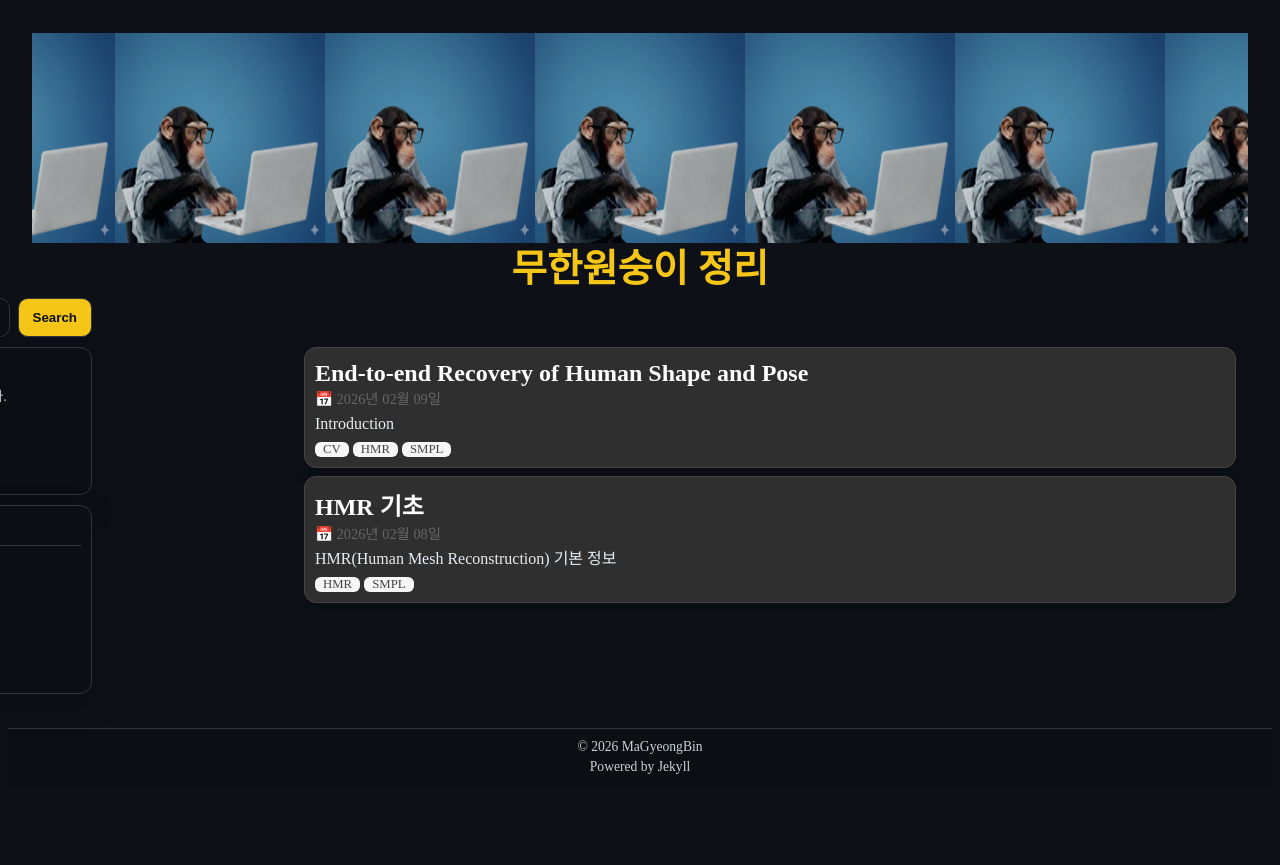
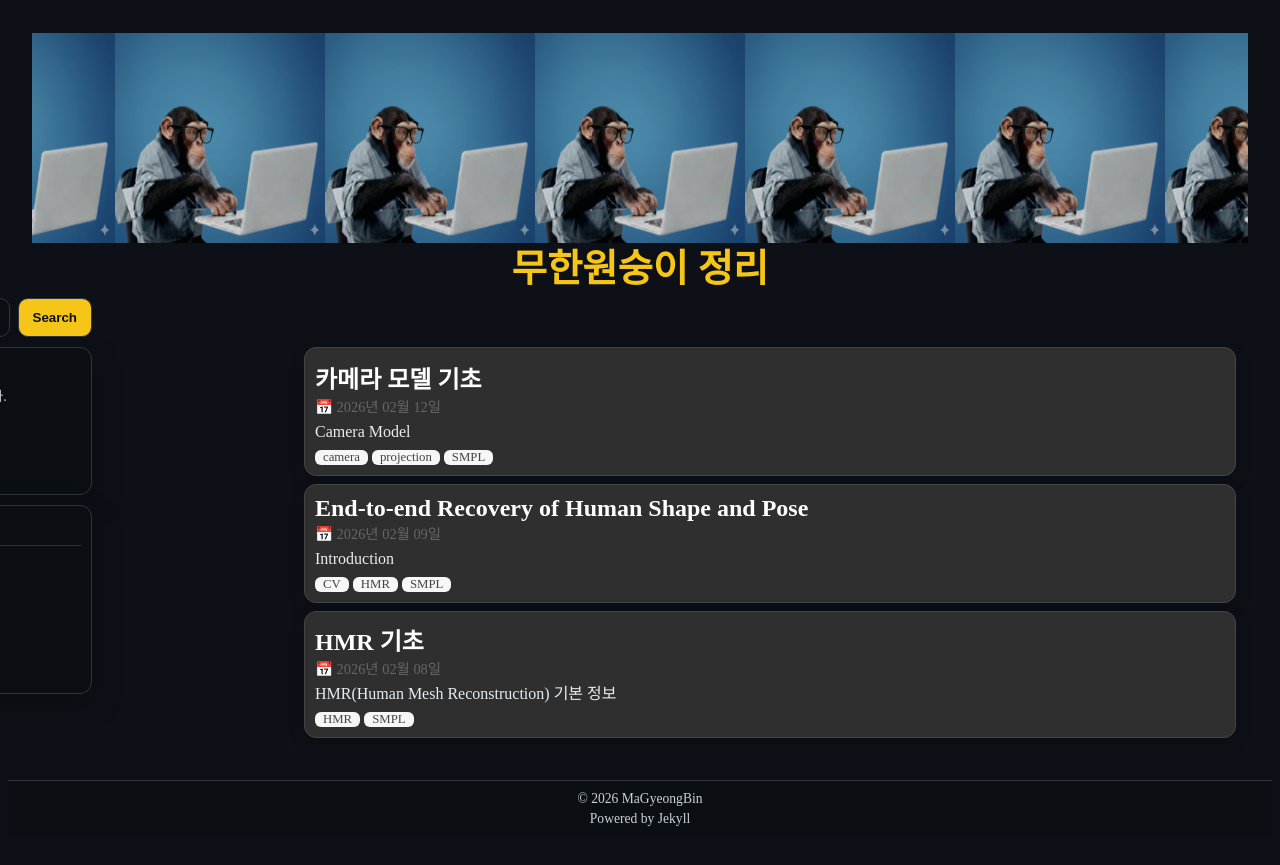
Before and after one commit to MaGyeongBin/MaGyeongBin.github.io, a Jekyll site: the page built from index.html, in a window 1280 px wide. Shown: the top 865 px of the page. Built offline with Jekyll 4.4.1, drawn with Linux system fonts in a browser that asks for light colours; the list of posts is cut into pages by our own code; part of the change alters nothing that is shown.

Commit message:
study-Basis of Camera

```diff
--- a/_config.yml
+++ b/_config.yml
@@ -44,7 +44,7 @@ typosize: false
 sidebar:
   location: "Seoul, Korea"
   github: "https://github.com/MaGyeongBin"
-  email: "mailto:magyeongbin5@gmail.com"
+  email: "mailto:magyeongbin5(at)gmail(dot)com"
 
 # Footer attribution
 footer_text: "Follow: Feed · © 2026 kimjy99 · Powered by Jekyll & Minimal Mistakes"
--- /dev/null
+++ b/_posts/2026-02-12-camera.md
@@ -0,0 +1,57 @@
+---
+layout: post
+title: "카메라 모델 기초"
+categories: [study]
+tags: [camera, projection, SMPL]
+---
+
+## Camera Model
+
+- 3D 좌표(X, Y, Z) 를 2D(u, v) 위치로 바꿔주는 규칙을 의미
+
+### 카메라 모델의 종류
+
+- Pinhole Camera Model(구멍 뚫린 카메라 모델)
+    - 카메라에 “핀홀” 이 하나 있다고 가정후 3D 세상의 한점에서 나오는 빛이  핀홀을 지나 카메라 센서 이미지(plane)에 맺힘
+    - 수식
+
+    $$
+    \begin{equation}\begin{aligned}u &= f \cdot \frac{X}{Z} + c_x \\v &= f \cdot \frac{Y}{Z} + c_y\end{aligned}\end{equation}
+    $$
+
+    - 특징: Z(깊이) 가 커지면 작게 보이는 현상 자동 반영(Perspective Projection)
+- Weak Perspective Camera(Scaled Orthographic) → SMPLer-X, HMR, SPIN에서 사
+    - 물체가 가까이 있거나 Z변화가 없다고 가정
+    - 깊이에 따른 왜곡이 무시
+    - 수식
+
+    $$
+    \begin{equation}\begin{aligned}u &= s(X + t_x) \\v &= s(Y + t_y)\end{aligned}\end{equation}
+    $$
+
+- Orthographic Projection
+    - 수식
+
+    $$
+    \begin{equation}\begin{aligned}u &= X \\v &= Y \end{aligned}\end{equation}
+    $$
+
+    - Z를 무시
+- Weak-perspective 모델을 사용
+    1. SMPL모델로 3D mesh vertices(*V*)를 만든다
+    2. Global Rotation R을 적용한다.
+
+    $$
+    V' = R \times V
+    $$
+
+    1. Weak Perspective Projection을 한다.
+
+$$
+
+\begin{aligned}
+u &= s(V'_x + t_x) \\
+v &= s(V'_y + t_y)
+\end{aligned}
+
+$$
```
Also changed, not shown: _posts/2026-02-09-hmr.md (+2 -0 lines).
